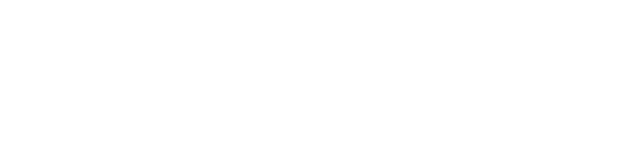
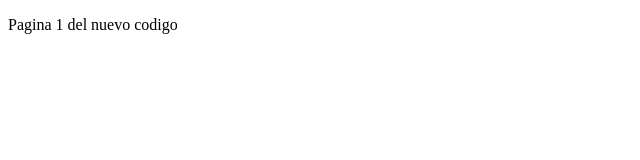
Before and after one commit to CrlsMt/Repositorio-FrontEnd, a plain HTML site: page index.html in a window 1280 px wide. Shown: the whole page, without its empty margins (0-640 px from the left). Drawn offline with Linux system fonts and the light colour scheme.

Commit message:
cambio de codigo

```diff
--- a/index.html
+++ b/index.html
@@ -7,6 +7,8 @@
     <title>Document</title>
 </head>
 <body>
-
+    <p>
+        Pagina 1 del nuevo codigo
+    </p>
 </body>
 </html>
```
